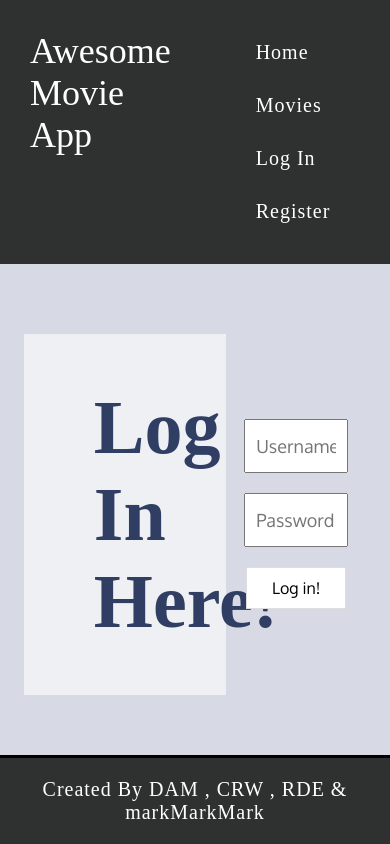
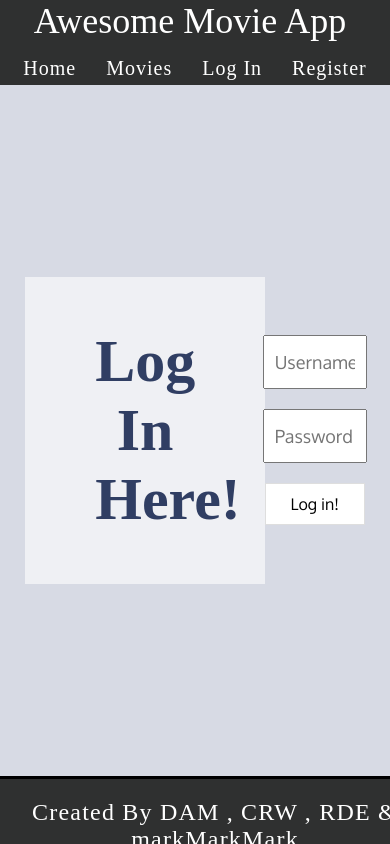
Before and after one commit to hewhowearspants/Practice-Project-3, a React (Create React App) app in the folder client/: page /login in a window 390 px wide. Built offline with nearby package versions, Linux system fonts and the light colour scheme; no server answers.

Commit message:
make css adjustments

```diff
--- a/client/src/App.css
+++ b/client/src/App.css
@@ -1,9 +1,16 @@
 .App {
-  text-align:left;
+  text-align:center;
+  display: flex;
+  flex-direction: column;
 }
 
 body{
   background:rgba(57,72,120, 0.2);
+}
+
+ul {
+  margin: 0px;
+  padding: 0px;
 }
 
 .fa-star {
@@ -31,7 +38,7 @@ body{
   flex-direction: column;
   font-family:baskerville;
   line-height: .3em;
-  font-size:42px;
+  font-size:24px;
   color:#303E63;
   background:white;
   border:2px solid black;
@@ -39,7 +46,6 @@ body{
   margin:0 auto;
   padding:20px;
   border:2px solid #C2C7C7;
-  margin-top:140px;
 }
 
 a {
@@ -51,30 +57,34 @@ a {
   font-size: large;
 }
 
-footer {
-  flex-direction: column;
-  flex: 1;
-  border-top: 3px solid black;
-  margin-top: 10vh;
-  font-size: 1.5em;
-  position: absolute;
-  left: 0; right: 0; bottom: 0;
-}
-
 header {
   background:#2F3030;
-  padding:10px;
-  flex: 1;
+  padding:10 0px;
+  /* flex: 1; */
   display:flex;
+  height: 85px;
+  width: 100vw;
   justify-content: space-between;
+  align-items: center;
+  position: fixed;
+  top: 0;
 }
 
 .favorite {
-  background-color: gold;
+  background: gold;
 }
 
 nav {
   justify-content: flex-end;
+}
+
+main {
+   flex-grow: 1;
+   height: calc(100vh - 154px);
+   margin-top: 85px;
+   display: flex;
+   align-items: center;
+   justify-content: center;
 }
 
 li {
@@ -97,17 +107,23 @@ li:hover {
   font-size:36px;
   margin-right:30px;
   font-family:baskerville;
-  margin-top:20px;
   margin-left:20px;
 }
 
 .movies-container {
-  max-width:80%;
-  min-width: 80%;
+  max-width:85%;
+  min-width: 85%;
+  height: 100%;
   margin: 0 auto;
   display: flex;
-  flex:1;
   overflow: auto;
+  align-items: center;
+}
+
+.movies-list {
+  height: calc(100vh - 155px);
+  overflow: auto;
+  text-align: center;
 }
 
 .movie{
@@ -116,8 +132,8 @@ li:hover {
   padding:0px 30px 30px 30px;
   width:80%;
   float: right;
-  margin-top:120px;
-  margin-bottom:-90px;
+  margin: 20px auto;
+  box-sizing: border-box;
 }
 
 .movie h3{
@@ -150,23 +166,8 @@ li:hover {
   color:#303E63;
 }
 
-footer {
-  background:#2F3030;
-  display:flex;
-  flex: 1;
-  color:white;
-  text-align: center;
-  padding:20px;
-  font-family:baskervile;
-  font-size:20px;
-  letter-spacing: 0.05em;
-  position:absolute;
-  bottom:0;
-}
-
 .add {
   width: 400px;
-  margin-top:120px;
 }
 
 .add label{
@@ -200,7 +201,7 @@ footer {
 }
 
 .logincontainer{
-  width:80%;
+  width:85%;
   margin:0 auto;
   height:500px;
   display: flex;
@@ -211,12 +212,12 @@ footer {
 .logincontainer h1{
   font-family:baskerville;
   color:#303E63;
-  font-size:76px;
-  float:left;
-  width:20%;
+  font-size:60px;
+  /* float:left; */
+  width:30%;
   background:rgba(255,255,255,0.6);
   padding:50px 70px;
-  text-align:right;
+  text-align:center;
 }
 
 .login {
@@ -224,9 +225,9 @@ footer {
   justify-content: center;
   align-items: center;
   flex-direction: column;
-  padding:20px;
+  padding:20px 0;
   float:right;
-   width:60%;
+  width:55%;
 }
 
 .login input[type="text"] {
@@ -289,14 +290,38 @@ footer {
 }
 
 .comment-submit .comment-text{
-  width: 480px;
+  width: 80%;
   height: 120px;
   font-size:20px;
   margin: 10px;
 }
 
 .comment-submit .comment-btn{
-  width:300px;
+  width: 70%;
   height: 50px;
   font-size:20px;
 }
+
+footer {
+  background:#2F3030;
+  border-top: 3px solid black;
+  display:flex;
+  flex-direction: column;
+  /* flex: 1; */
+  color:white;
+  text-align: center;
+  padding:20px;
+  font-family:baskervile;
+  font-size:1.5em;
+  letter-spacing: 0.05em;
+  position: fixed;
+  bottom:0;
+  height: 25px;
+  width: 100vw;
+}
+
+@media screen and (max-width: 800px) {
+  header {
+    flex-direction: column;
+  }
+}
--- a/client/src/App.js
+++ b/client/src/App.js
@@ -236,7 +236,6 @@ class App extends Component {
             }
           }/>
           {this.state.fireRedirect ? <Redirect push to={'/movies'} /> : '' }
-        {/* {this.decideWhichPage()} */}
         </main>
         <Footer />
       </div>
```
